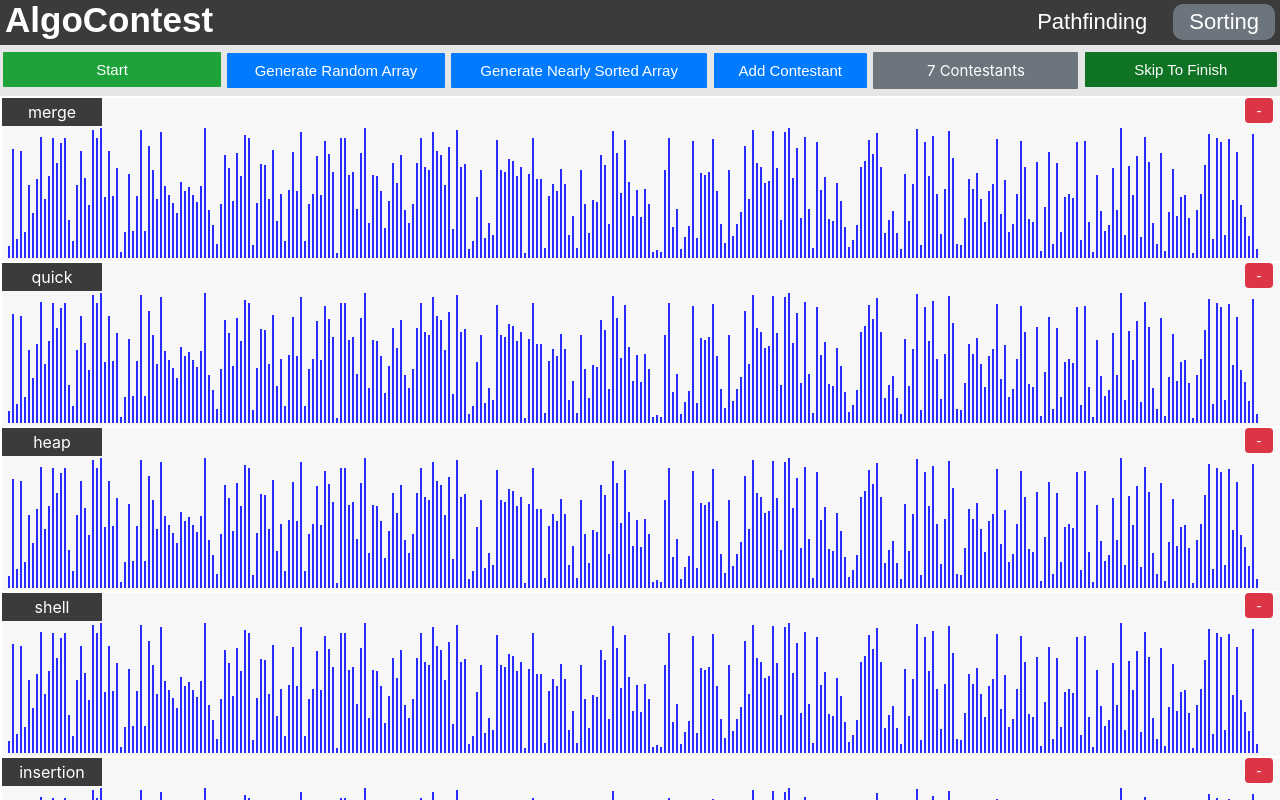
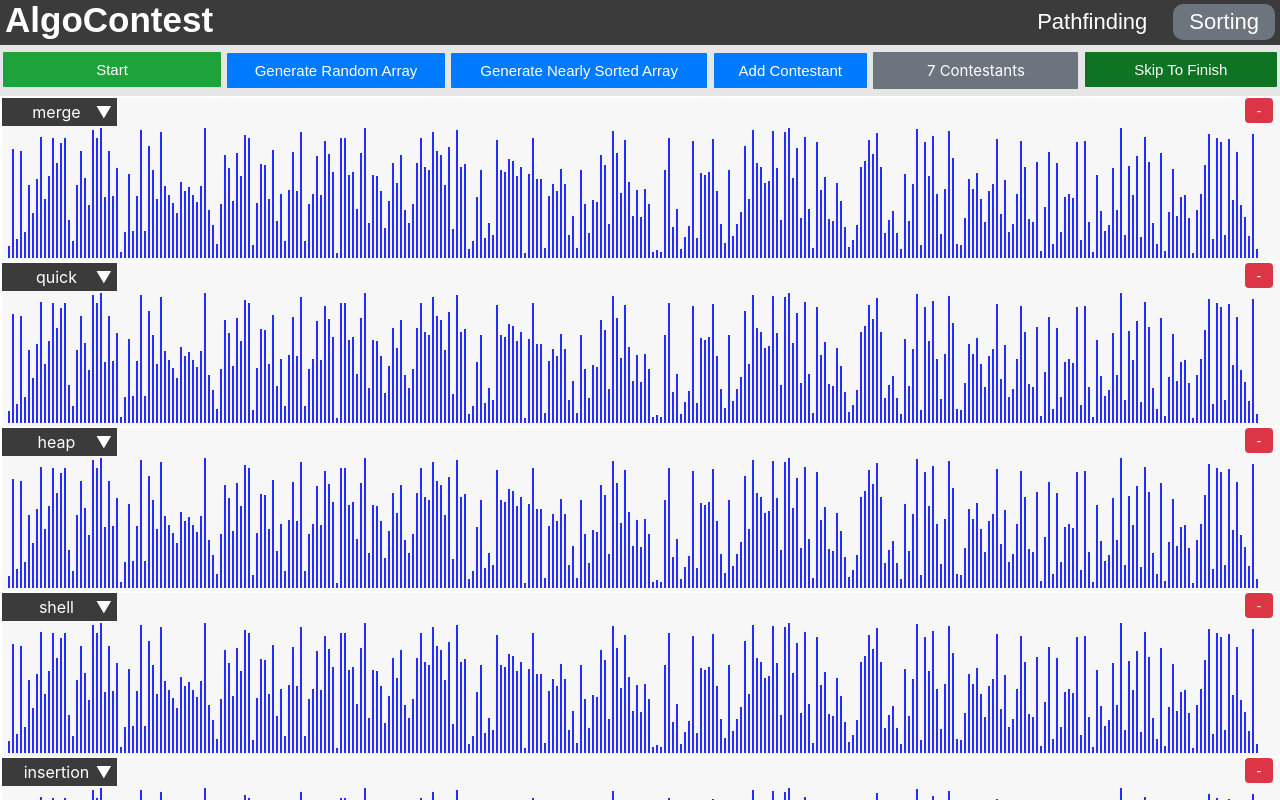
Before and after one commit to benshinnick/algorithm-contest, a React (Create React App) app: page / in a window 1280 px wide. Shown: the top 800 px of the page. Built offline with nearby package versions, Linux system fonts and the light colour scheme.

Commit message:
Cleaned up code and styling and tested final product thouroughly

```diff
--- a/src/AlgoContest/SortContest.jsx
+++ b/src/AlgoContest/SortContest.jsx
@@ -52,24 +52,29 @@ export default class SortContest extends React.Component {
     }
 
     addContestant() {
-        console.log('adding contestant');
         const newNumOfContestants = this.state.numOfContestants + 1;
         this.algoContestantRefs[this.state.numOfContestants].addComponent();
         this.algoContestantRefs[this.state.numOfContestants].updateAlgorithmType(ALGORITHM_TYPES[randomIntFromInterval(0,4)]);
-        this.setState({...this.state, numOfContestants: newNumOfContestants});
+        this.setState({...this.state, numOfContestants: newNumOfContestants}, this.resetSortContestPage());
+        if(newNumOfContestants === MAX_NUM_OF_CONTESTANTS) {
+            document.getElementById('add-contestant-button').disabled = true;
+            document.getElementById('add-contestant-button').innerText = 'MAX';
+        }
+        else {
+            document.getElementById('add-contestant-button').disabled = false;
+            document.getElementById('add-contestant-button').innerText = 'Add Contestant';
+        }
     }
 
     removeContestant(contestantNum) {
-        console.log(`removing contestant ${contestantNum}`);
-        //shift all algorithm types over then deletes the last one
-        for(let i = contestantNum - 1; i < this.state.numOfContestants; ++i) {
+        //shift all algorithm types over then removes the last one
+        for(let i = contestantNum - 1; i < this.state.numOfContestants - 1; ++i) {
             this.algoContestantRefs[i].updateAlgorithmType(this.algoContestantRefs[i+1].getAlgorithmType());
         }
         const newNumOfContestants = this.state.numOfContestants - 1;
         this.algoContestantRefs[this.state.numOfContestants - 1].removeComponent();
-        this.setState({...this.state, numOfContestants: newNumOfContestants});
-
-        // do animation
+        this.setState({...this.state, numOfContestants: newNumOfContestants}, this.resetSortContestPage());
+        // do remove animation
         let animationStandIn = document.createElement("DIV");
         animationStandIn.setAttribute("class", 'remove-element-animation-stand-in');
         let sortVisualizers = document.getElementById('sort-visualizers');
@@ -80,6 +85,12 @@ export default class SortContest extends React.Component {
             animationStandIn.remove();
         }, 800);
 
+        if(newNumOfContestants === 2) {
+            this.disableRemoveContestantButtons();
+        }
+
+        document.getElementById('add-contestant-button').disabled = false;
+        document.getElementById('add-contestant-button').innerText = 'Add Contestant';
     }
 
     startContest() {
@@ -241,6 +252,10 @@ export default class SortContest extends React.Component {
         for(let i = 0; i < algorithmDropDownButtons.length; ++i) {
             algorithmDropDownButtons[i].disabled = true;
         }
+        const algorithmDropDownArrows = document.getElementsByClassName('dropdown-arrow');
+        for(let i = 0; i < algorithmDropDownArrows.length; ++i) {
+            algorithmDropDownArrows[i].style.visibility = 'hidden';
+        }
         this.disableRemoveContestantButtons();
     }
 
@@ -249,11 +264,17 @@ export default class SortContest extends React.Component {
         document.getElementById("startcontestbutton").disabled = false;
         document.getElementById("randomizebutton").disabled = false;
         document.getElementById("nearlysortedbutton").disabled = false;
-        document.getElementById('add-contestant-button').disabled = false;
+        if(this.state.numOfContestants < MAX_NUM_OF_CONTESTANTS) {
+            document.getElementById('add-contestant-button').disabled = false;
+        }
 
         const algorithmDropDownButtons = document.getElementsByClassName('algorithm-dropdown-button');
         for(let i = 0; i < algorithmDropDownButtons.length; ++i) {
             algorithmDropDownButtons[i].disabled = false;
+        }
+        const algorithmDropDownArrows = document.getElementsByClassName('dropdown-arrow');
+        for(let i = 0; i < algorithmDropDownArrows.length; ++i) {
+            algorithmDropDownArrows[i].style.visibility = 'visible';
         }
     }
 
@@ -273,9 +294,11 @@ export default class SortContest extends React.Component {
     }
 
     enableRemoveContestantButtons() {
-        const removeAlgorithmButtons = document.getElementsByClassName('remove');
-        for(let i = 0; i < removeAlgorithmButtons.length; ++i) {
-            removeAlgorithmButtons[i].disabled = false;
+        if(this.state.numOfContestants >= 2) {
+            const removeAlgorithmButtons = document.getElementsByClassName('remove');
+            for(let i = 0; i < removeAlgorithmButtons.length; ++i) {
+                removeAlgorithmButtons[i].disabled = false;
+            }
         }
     }
 
@@ -396,7 +419,6 @@ export default class SortContest extends React.Component {
 
     addContestantOnClick() {
         this.addContestant();
-        this.resetSortContestPage();
         this.enableRemoveContestantButtons();
     }
 
@@ -445,12 +467,12 @@ export default class SortContest extends React.Component {
         if(window.innerWidth <= 1195) {
             document.querySelector('#randomizebutton').textContent = 'Randomize';
             document.querySelector('#nearlysortedbutton').textContent = 'Nearly Sorted';
-            document.querySelector('#add-contestant-button').textContent = 'Add'
+            document.querySelector('#add-contestant-button').textContent = 'Add';
         }
         if(window.innerWidth > 1195) {
             document.querySelector('#randomizebutton').textContent = 'Generate Random Array';
             document.querySelector('#nearlysortedbutton').textContent = 'Generate Nearly Sorted Array';
-            document.querySelector('#add-contestant-button').textContent = 'Add Contestant'
+            document.querySelector('#add-contestant-button').textContent = 'Add Contestant';
         }
         if(this.state.isPreContest === true) {
             if(this.state.isRandomArray === true) {
--- a/src/AlgoContest/SortVisualizer.jsx
+++ b/src/AlgoContest/SortVisualizer.jsx
@@ -20,7 +20,7 @@ const FINISHED_SORTING_BACKGROUND_COLOR = '#edfff2'; // light green
 
 export default class SortVisualizer extends React.Component {
 
-    static ANIMATION_SPEED_MS = 2;
+    static ANIMATION_SPEED_MS = 1.7;
     static ANIMATION_DELAY_MS = 3000;
 
     constructor(props) {
@@ -541,7 +541,7 @@ export default class SortVisualizer extends React.Component {
             <div className='sort-visualizer' id={`sort-visualizer-${this.state.contestantNumber}`}>
 
                 <div className="dropdown">
-                    <p id='algorithm-dropdown-label'>{this.state.algorithmType}</p>
+                    <div id='algorithm-dropdown-label'>{this.state.algorithmType}<div className='dropdown-arrow'>▼</div></div>
                     <div className="dropdown-content">
                         {this.state.allAlgorithmTypes.map((algorithmType) => (
                         (algorithmType !== this.state.algorithmType) ?
@@ -566,7 +566,7 @@ export default class SortVisualizer extends React.Component {
                     ))}
                 </div>
 
-                <button id='remove-button' class='remove' onClick={() => this.props.removeMe(this.state.contestantNumber)}>-</button>
+                <button id='remove-button' className='remove' onClick={() => this.props.removeMe(this.state.contestantNumber)}>-</button>
             </div>
         );
     }
--- a/src/AlgoContest/css/SortContest.css
+++ b/src/AlgoContest/css/SortContest.css
@@ -164,13 +164,13 @@
     margin-bottom: 2px;
 }
 
+#add-contestant-button:hover {
+    background-color: #0069d9;
+}
+
 #add-contestant-button:disabled,
 #add-contestant-button[disabled] {
     background-color: #00458f;
-}
-
-#add-contestant-button:hover {
-    background-color: #0069d9;
 }
 
 .sticky {
--- a/src/AlgoContest/css/SortVisualizer.css
+++ b/src/AlgoContest/css/SortVisualizer.css
@@ -16,16 +16,31 @@
     background-color: #3b3b3b;
     text-align: center;
     color: white;
-    width: 70px;
+    width: 95px;
     font-size: 16px;
     padding-left: 15px;
     padding-top: 4px;
-    padding-right: 15px;
+    padding-right: 5px;
     padding-bottom: 4px;
     margin-left: 0px;
     margin-top: 0px;
     margin-right: 0px;
     margin-bottom: 0px;
+}
+
+.dropdown-arrow {
+  /* display: inline-block; */
+  float: right;
+  font-size: 9;
+  transition-duration: 0.3s;
+  background-color: tran;
+  text-align: center;
+  color: white;
+  padding: 0;
+  margin-left: 0px;
+  margin-top: 0px;
+  margin-right: 0px;
+  margin-bottom: 0px;
 }
 
 #algorithm-dropdown-label:hover {
@@ -41,16 +56,17 @@
   display: none;
   position: absolute;
   background-color: #f1f1f1;
-  width: 100px;
+  width: 115px;
   margin: 0px;
   z-index: 1;
 }
 
 .dropdown-content button {
   color: black;
+  background-color: #f8f9fa;
   text-align: center;
   border: none;
-  width: 100px;
+  width: 115px;
   font-size: 16px;
   padding-left: 15px;
   padding-top: 2px;
@@ -71,7 +87,7 @@
 }
 
 .dropdown-content button:hover {
-    background-color: #ddd;
+    background-color: #e2e6ea;
 }
 
 .dropdown:hover .dropdown-content {
@@ -153,6 +169,7 @@
   font-size: 15px;
   transition-duration: 0.2s;
   margin: 0px 7px;
+  animation: fadein 0.4s;
 }
 
 #remove-button:hover {
```
